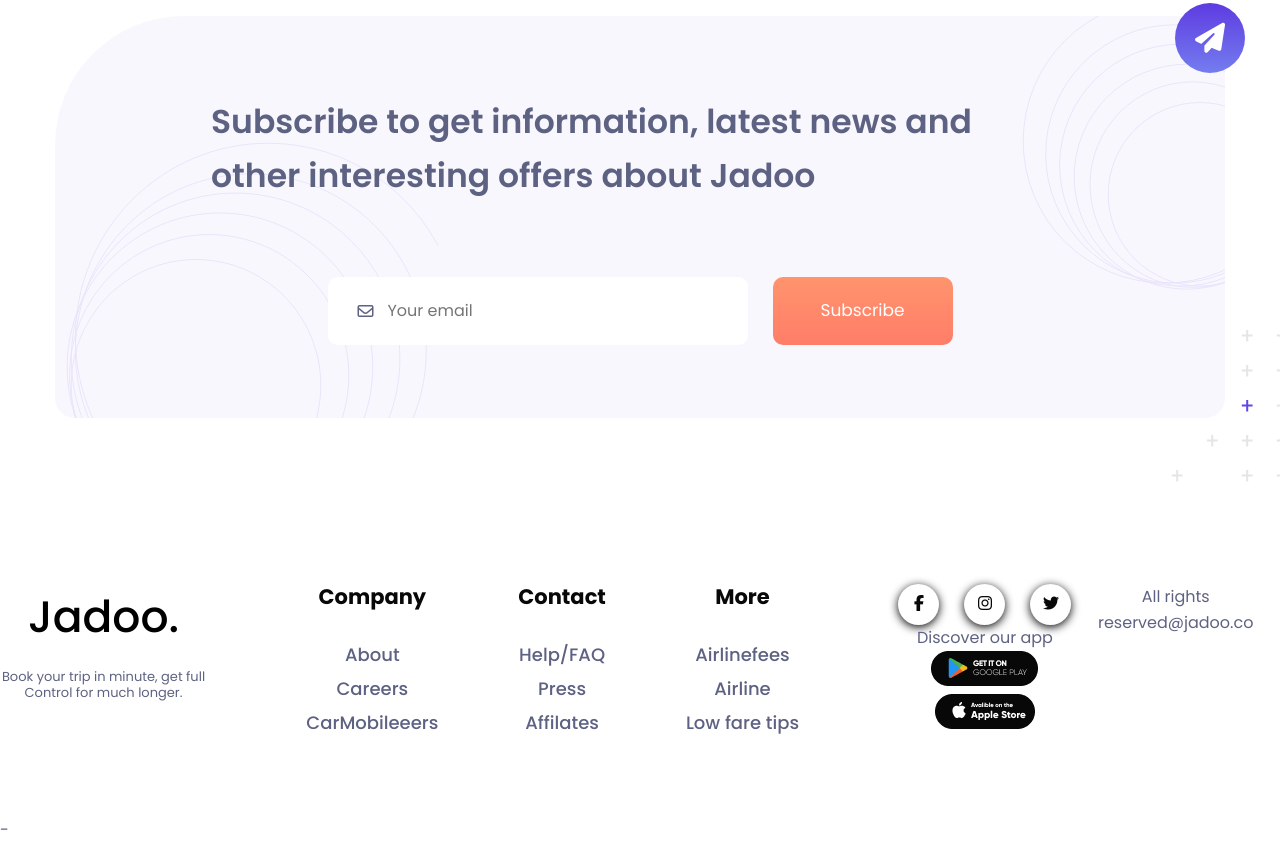
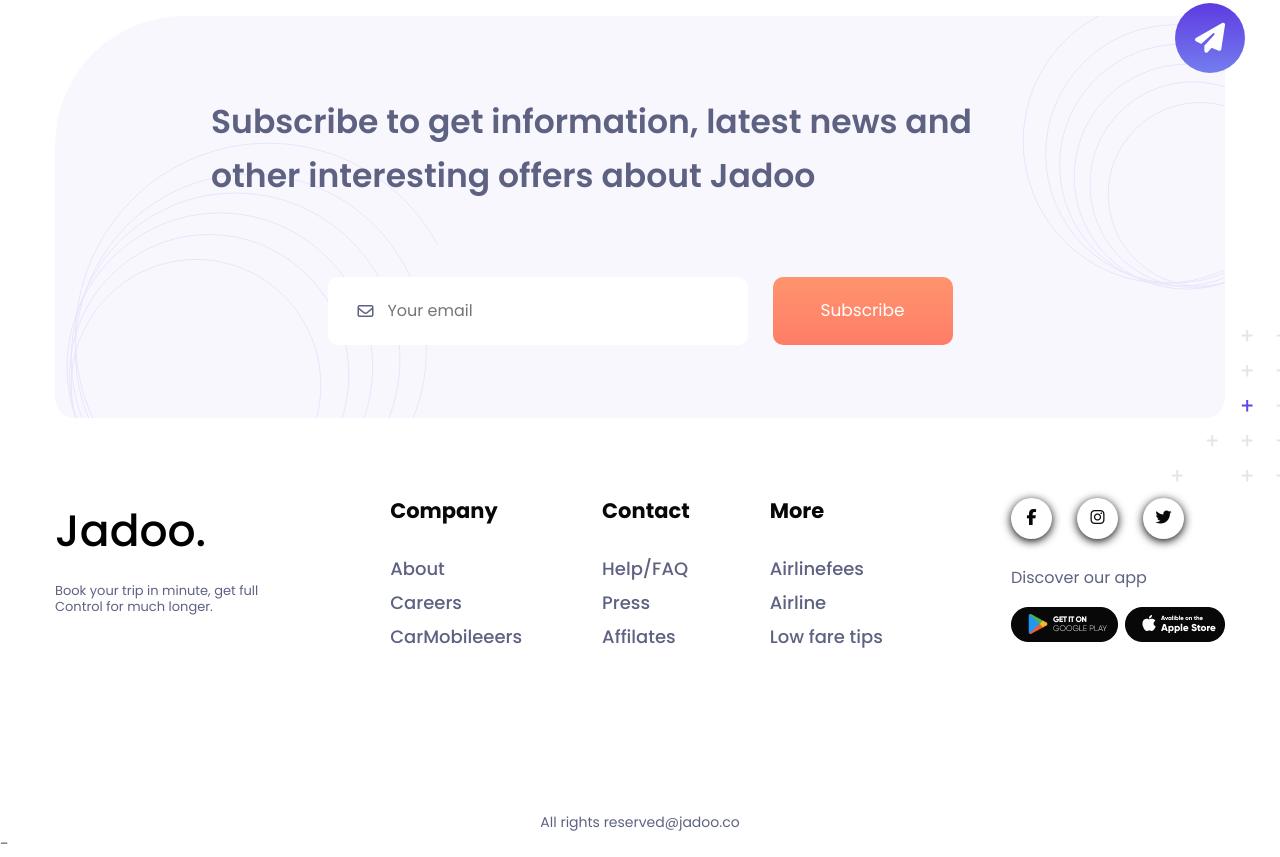
Before and after one commit to chaerimjo-web/Jadoo, a plain HTML site: page index.html in a window 1280 px wide. Shown: the part 3842-4699 px from the top of the page. Drawn offline with nearby package versions, Linux system fonts and the light colour scheme; a web font is replaced by a local one.

Commit message:
footer CSS 완료

```diff
--- a/css/main.css
+++ b/css/main.css
@@ -710,14 +710,15 @@
 }
 
 /* FOOTER*/
-footer{
-    margin-top: 86px;
-    padding: 80px 0;
+/* footer{
+
     display: flex;
     text-align: center;
     justify-content: center;
-}
+} */
 footer > div{
+    margin-top: 86px;
+    padding: 80px 0;
     display: flex;
     justify-content: space-between;
 }
@@ -755,7 +756,6 @@
     font-size: 18px;
     line-height: 1.24;
     color: #5E6282;
-    gap: 12px;
     font-weight: 500;
 }
 footer nav dd + dd{
@@ -767,6 +767,7 @@
 .outbound .sns{
     display: flex;
     gap: 25px;
+    margin-bottom: 26px;
 }
 .outbound .sns li{
     width: 41px;
@@ -781,3 +782,33 @@
 .outbound .sns li a{
     color: #080809;
 }
+.outbound .sns li:hover{
+    background:
+    conic-gradient(from 90deg at 50% 50%,
+    #B8D2F1 0deg,
+    #F289AA 17%,
+    #C68BF0 29%,
+    #D164DA 43%,
+    #C963E8 61%,
+    #BFC2E8 72%,
+    #FFC999 80%,
+    #D0D8C9 88%,
+    #BAD0F1 93%,
+    #CED8CB 100%,
+    rgba(255, 255, 255, 0.00) 360deg);
+}
+.outbound .sns li a:hover{
+    color: var(--white);
+}
+
+footer .store{
+    display: flex;
+    gap: 7px;
+    margin-top: 16px;
+}
+footer > p{
+    text-align: center;
+    font-size: 14px;
+    line-height: 1.24;
+    margin-top: 84px;
+}
```
